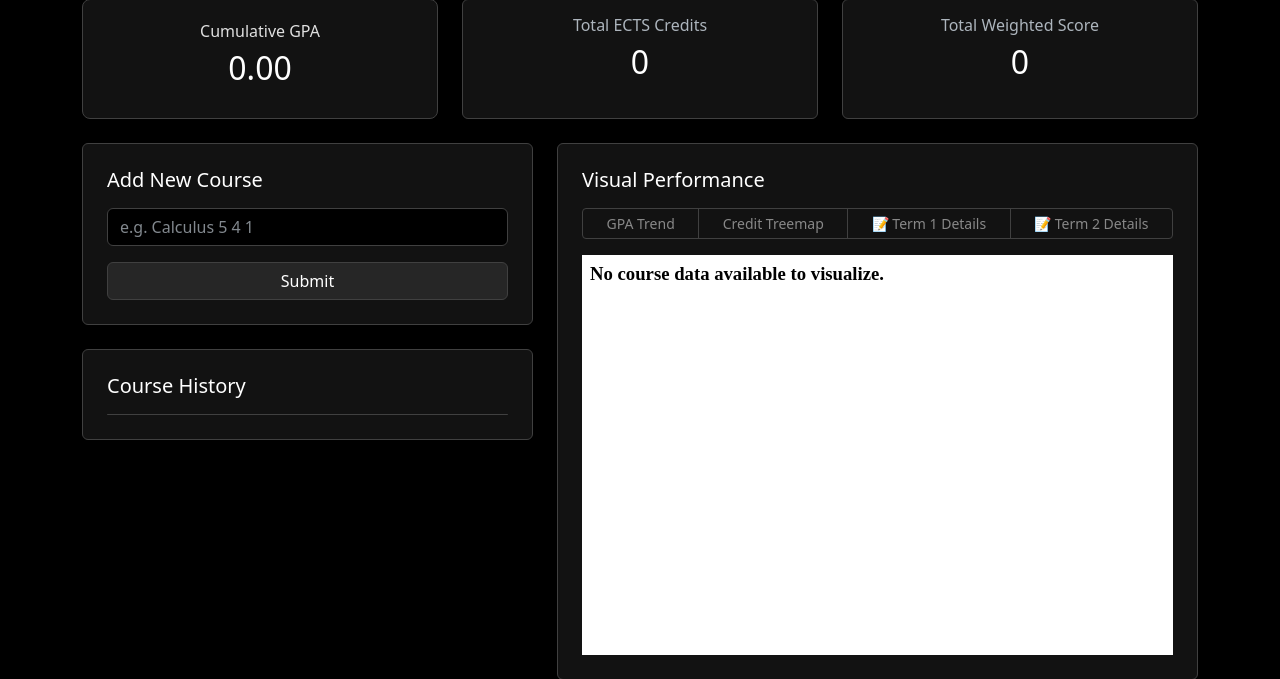
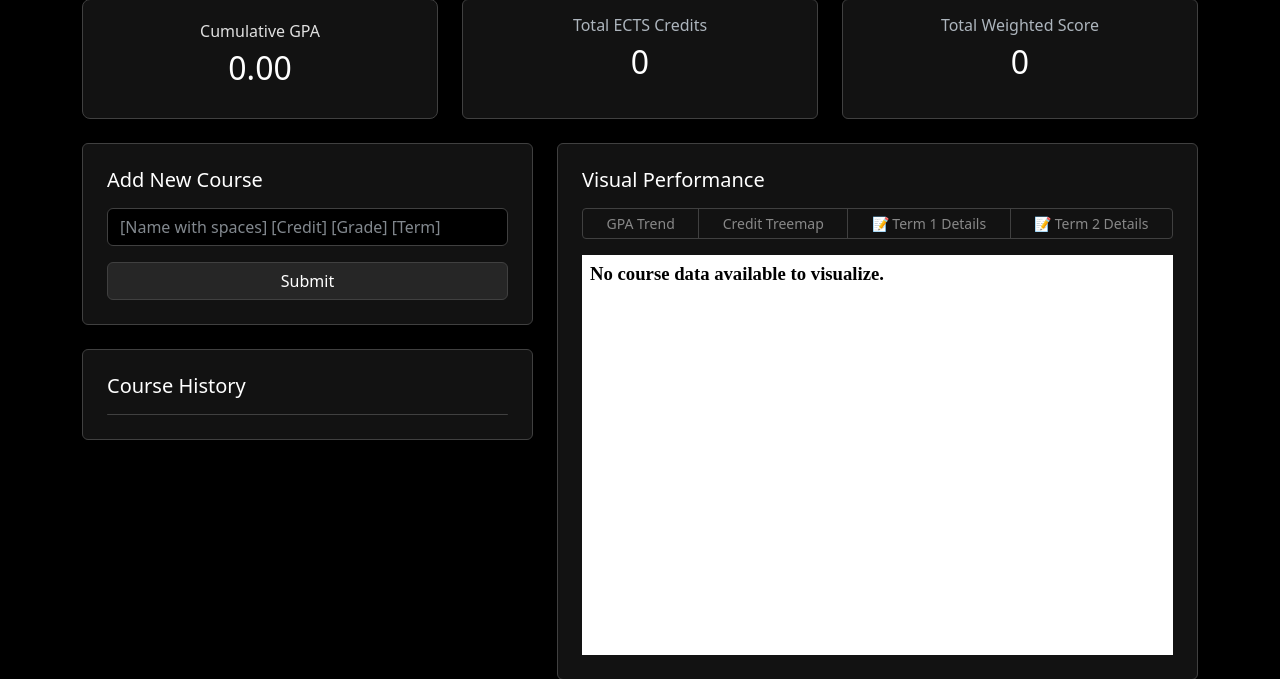
Before and after one commit to ronioz/my-gpa-calculator, a FastAPI app: page /dashboard in a window 1280 px wide. Shown: the part 121-800 px from the top of the page. Run offline with FastAPI, Linux system fonts and the light colour scheme.

Commit message:
final commit

```diff
--- a/src/app.py
+++ b/src/app.py
@@ -106,7 +106,7 @@ async def edit_course(
     if course_name in courses:
         courses[course_name].changeCredit(new_credit)
         courses[course_name].changeScore(new_score)
-        courses[course_name].termID = new_term
+        courses[course_name].changeTermID(new_term)
         storage.save(courses)
 
     return RedirectResponse(url="/dashboard", status_code=303)
--- a/src/classes.py
+++ b/src/classes.py
@@ -26,8 +26,8 @@ class Course:
 
         self.score = newScore
 
-    def changeTerm(self, newTerm: int) -> None:
-        if not 1<= newTerm <= 6:
+    def changeTermID(self, newTerm: int) -> None:
+        if not 1 <= newTerm <= 6:
             print("Enter valid term")
             return
 
--- a/templates/dashboard.html
+++ b/templates/dashboard.html
@@ -70,7 +70,7 @@
             <div class="card p-4 mb-4">
                 <h5 class="mb-3" style="color: #ffffff;">Add New Course</h5>
                 <form action="/add-course" method="POST">
-                    <input type="text" name="raw_input" class="form-control mb-3" placeholder="e.g. Calculus 5 4 1" style="background: #000; border-color: #404040; color: #fff;" required>
+                    <input type="text" name="raw_input" class="form-control mb-3" placeholder="[Name with spaces] [Credit] [Grade] [Term]" style="background: #000; border-color: #404040; color: #fff;" required>
                     <button type="submit" class="btn btn-success w-100">Submit</button>
                 </form>
             </div>
```
Also changed, not shown: 2 other files.
